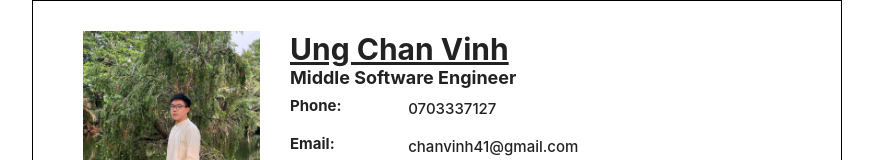
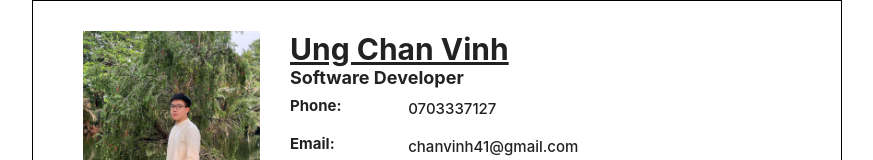
Before and after one commit to chanvinh/cv-app, a React (Create React App) app: page / in a window 1280 px wide. Shown: the top 160 px of the page, without its empty margins (203-1076 px from the left). Built offline with nearby package versions, Linux system fonts and the light colour scheme.

Commit message:
Update role

```diff
--- a/src/App.tsx
+++ b/src/App.tsx
@@ -15,7 +15,7 @@ function App() {
         <div className="background"></div>
         <Flex>
           <Typography>Ung Chan Vinh</Typography>
-          <Typography type="level2">Middle Software Engineer</Typography>
+          <Typography type="level2">Software Developer</Typography>
           <ListBox label="Phone:" margin="8px 0px">
             <Typography type="level4" padding="3px 20px 0px 0px">
               0703337127
```
